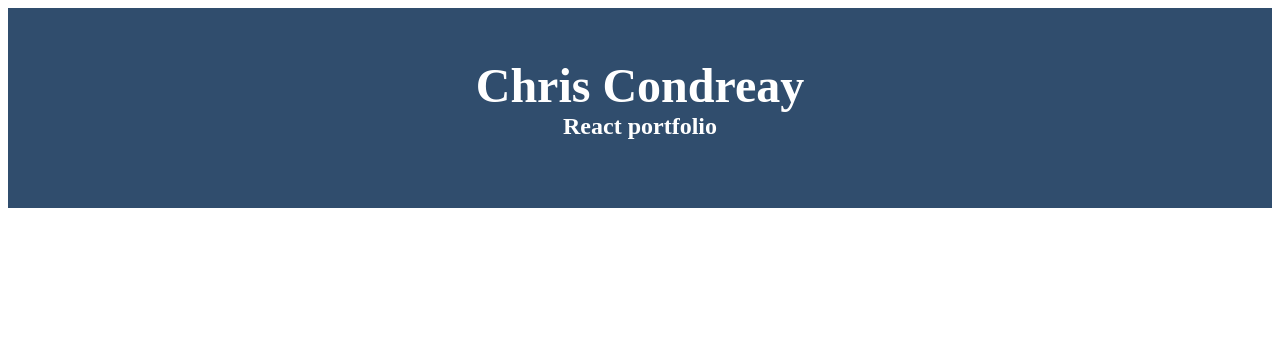
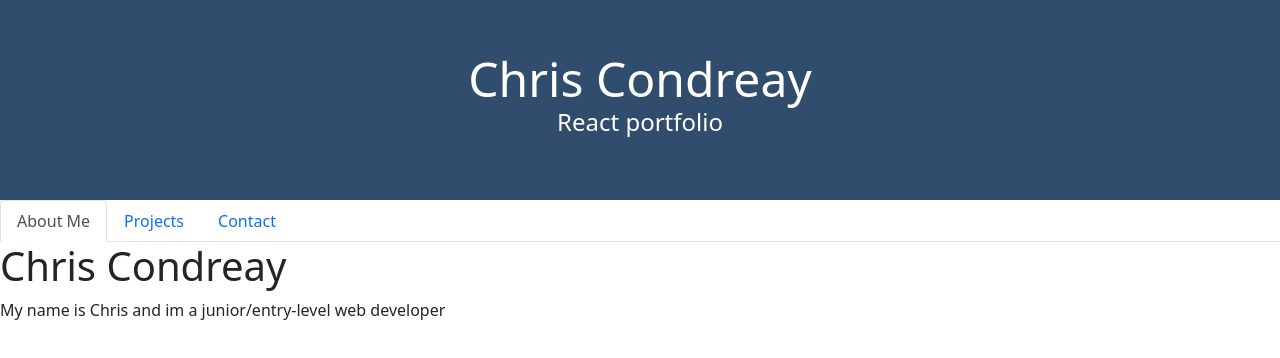
Before and after one commit to chriscondreay/React-Porfolio, a React (Create React App) app: page / in a window 1280 px wide. Shown: the top 358 px of the page. Built offline with nearby package versions, Linux system fonts and the light colour scheme.

Commit message:
created nav w/ links

```diff
--- a/package.json
+++ b/package.json
@@ -6,6 +6,9 @@
     "@testing-library/jest-dom": "^5.15.0",
     "@testing-library/react": "^11.2.7",
     "@testing-library/user-event": "^12.8.3",
+    "axios": "^0.24.0",
+    "bootstrap": "^5.1.3",
+    "build": "^0.1.4",
     "develop": "^1.0.0",
     "react": "^17.0.2",
     "react-dom": "^17.0.2",
--- a/src/App.js
+++ b/src/App.js
@@ -1,8 +1,16 @@
 import React from 'react';
 import Header from './components/Header.js';
+// import Nav from './components/Nav.js';
+import PortfolioContainer from './components/PortfolioContainer.js';
+
 
 const App = () => {
-  return <Header />
+  return (
+    <div>
+      <Header />
+      <PortfolioContainer />
+    </div>
+  )
 }
 
 export default App;
--- /dev/null
+++ b/src/components/Nav.js
@@ -0,0 +1,34 @@
+import React from 'react';
+
+function Nav({ currentPage, handlePageChange }) {
+  return (
+    <ul className="nav nav-tabs">
+      <li className="nav-item">
+        <a href="#about-me"
+        onClick={() => handlePageChange('AboutMe')}
+        className={currentPage === 'AboutMe' ? 'nav-link active' : 'nav-link'}
+        >
+          About Me
+        </a>
+      </li>
+      <li className="nav-item">
+        <a href="#projects"
+        onClick={() => handlePageChange('Projects')}
+        className={currentPage === 'Projects' ? 'nav-link active' : 'nav-link'}
+        >
+          Projects
+        </a>
+      </li>
+      <li className="nav-item">
+        <a href="#contact"
+        onClick={() => handlePageChange('Contact')}
+        className={currentPage === 'Contact' ? 'nav-link active' : 'nav-link'}
+        >
+          Contact
+        </a>
+      </li>
+    </ul>
+  );
+}
+
+export default Nav;
--- /dev/null
+++ b/src/components/PortfolioContainer.js
@@ -0,0 +1,32 @@
+import React, { useState } from "react";
+import Nav from './Nav';
+import AboutMe from '../pages/AboutMe';
+
+export default function PortfolioContainer() {
+  const [ currentPage, setCurrentPage] = useState('AboutMe');
+
+  const renderPage = () => {
+    if (currentPage === 'AboutMe') {
+      return <AboutMe />;
+    }
+    if (currentPage === 'AboutMe') {
+      return <AboutMe />;
+    }
+    if (currentPage === 'AboutMe') {
+      return <AboutMe />;
+    }
+    if (currentPage === 'AboutMe') {
+      return <AboutMe />;
+    }
+  };
+
+  const handlePageChange = (page) => setCurrentPage(page);
+
+  return (
+    <div>
+      <Nav currentPage={currentPage} handlePageChange={handlePageChange} />
+
+      {renderPage()}
+    </div>
+  );
+}
--- a/src/index.js
+++ b/src/index.js
@@ -1,6 +1,7 @@
 import React from 'react';
 import ReactDOM from 'react-dom';
 import App from './App';
+import 'bootstrap/dist/css/bootstrap.min.css'
 
 ReactDOM.render(
     <App />, document.getElementById('root'));
--- /dev/null
+++ b/src/pages/AboutMe.js
@@ -0,0 +1,10 @@
+import React from 'react'
+
+export default function AboutMe() {
+  return (
+    <div>
+      <h1>Chris Condreay</h1>
+      <p>My name is Chris and im a junior/entry-level web developer</p>
+    </div>
+  );
+}
```
Also changed, not shown: src/pages/Contact.js (added, +10 -0 lines), src/pages/Projects.js (added, +10 -0 lines), 1 other file (tests, documents, lock files or other folders).
